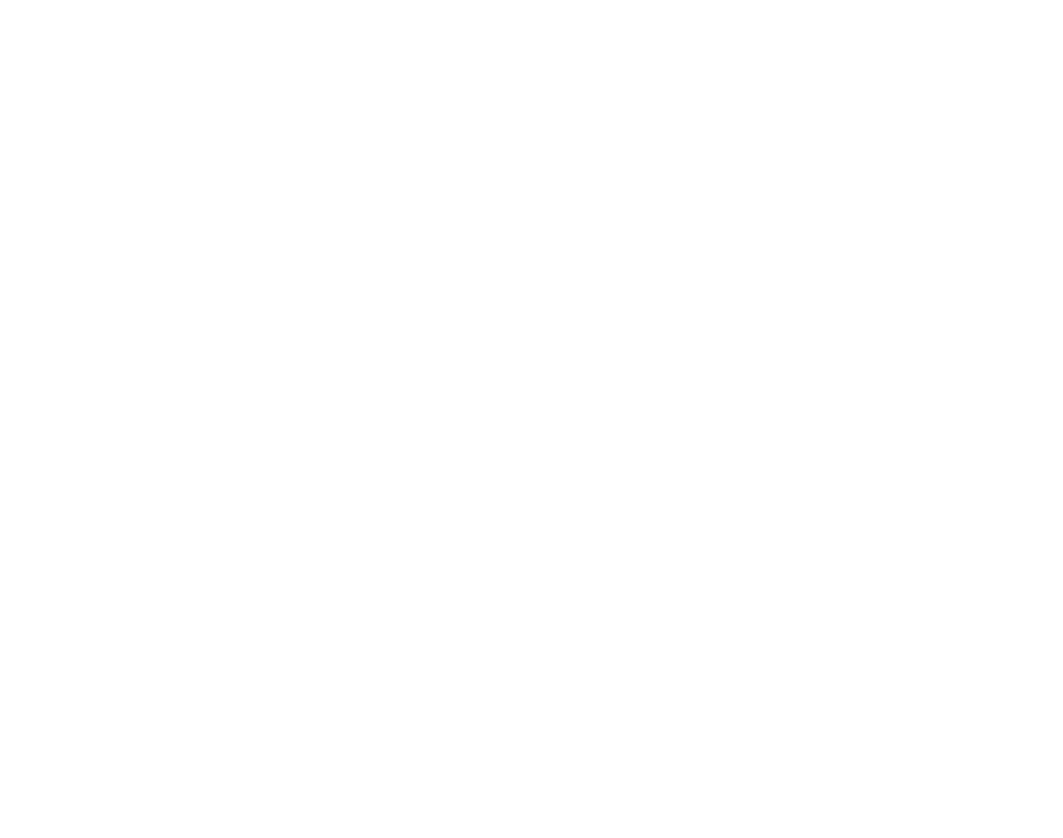
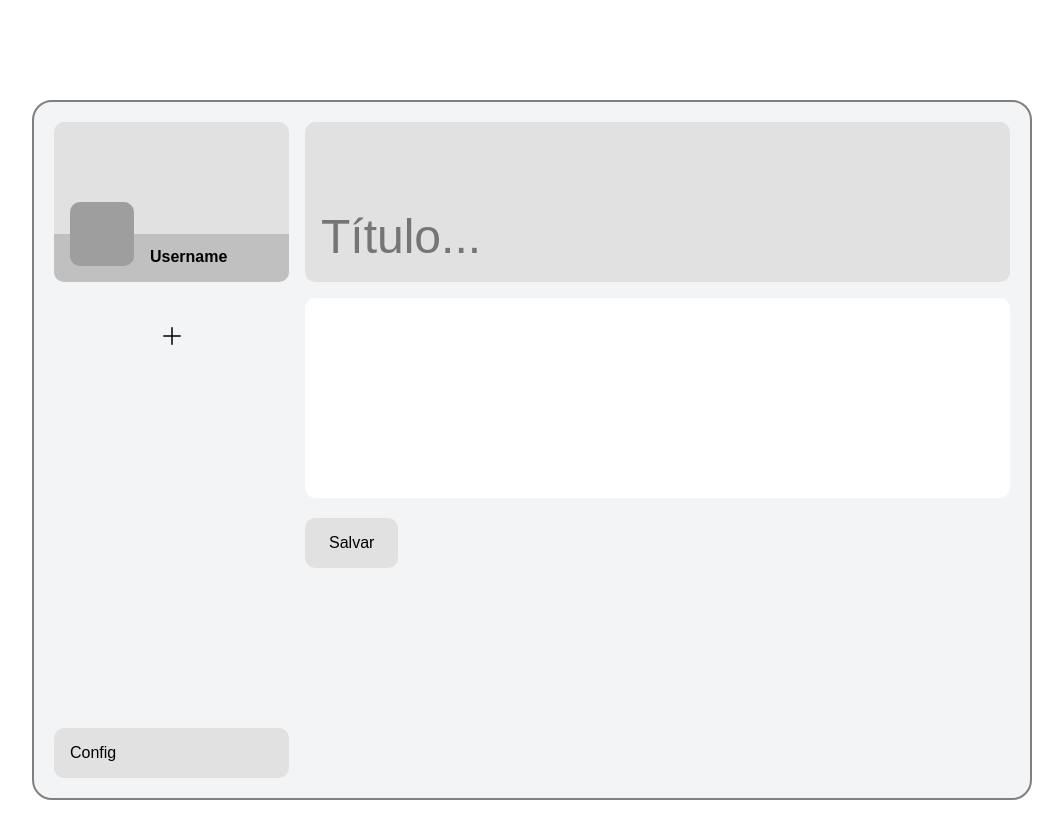
Before and after one commit to emanoelhenrick/emhkNotes, a React (Vite) app: page /app/create/1 in a window 1280 px wide. Before the commit this address had no page. Shown: the top 838 px of the page, without its empty margins (108-1171 px from the left). Before the commit the page ends 800 px from the top, so only its background shows below. Built offline with nearby package versions, Linux system fonts and the light colour scheme; grey boxes are pictures that could not be loaded.

Commit message:
add folders system

```diff
--- a/src/Router.tsx
+++ b/src/Router.tsx
@@ -7,6 +7,7 @@ import { LoginPage } from './pages/Login'
 import { RegisterPage } from './pages/Register'
 
 export function Router() {
+
   return (
     <Routes>
       <Route path='/' element={<AuthLayout />}>
@@ -14,8 +15,8 @@ export function Router() {
         <Route path='/register' element={<RegisterPage />} />
       </Route>
       <Route path='/app' element={<AppLayout />}>
-        <Route path='/app' element={<Notes />}/>
-        <Route path='/app/create' element={<CreateNote />} />
+        <Route path=":folderId" element={<Notes />}/>
+        <Route path='/app/create/:folderId' element={<CreateNote />} />
         {/* <Route path='/app/config' element={<ConfigPage />} /> */}
       </Route>
     </Routes>
--- a/src/pages/AppNotes/AppPages/CreateNote/index.tsx
+++ b/src/pages/AppNotes/AppPages/CreateNote/index.tsx
@@ -1,25 +1,56 @@
-import { NavLink } from "react-router-dom";
+import { useNavigate, useParams } from "react-router-dom";
 import { ButtonSaveNote, NoteName, NotesContainer, NoteText } from "./styles";
+import { useForm } from "react-hook-form";
+import { NotesContext } from "../../context";
+import { useContext } from "react";
 
 export function CreateNote() {
+
+  const navigate = useNavigate()
+
+  const { register, handleSubmit } = useForm()
+
+  const {addNewNote} = useContext(NotesContext)
+
+  const { folderId } = useParams()
+
+  interface noteProps {
+    noteTitle: string
+    noteContent: string
+  }
+
+  function sendNewNote(data: noteProps) {
+    const newNote = {
+      noteTitle: data.noteTitle,
+      noteContent: data.noteContent,
+      folderId: folderId
+    }
+
+    addNewNote(newNote as any)
+
+    navigate(`/app/${folderId}`)
+  }
+
   return (
     <NotesContainer>
       <NoteName>
-        <input type="text" placeholder="Título..." />
+        <input
+          type="text"
+          placeholder="Título..."
+          {...register('noteTitle')}
+        />
       </NoteName>
 
-      <form>
+      <form onSubmit={handleSubmit(sendNewNote as any)}>
 
-      <NoteText>
+      <NoteText
+        {...register('noteContent')}
+      >
       </NoteText>
 
-
-      <NavLink to="/app">
-        <ButtonSaveNote>
+      <ButtonSaveNote type="submit">
           Salvar
-        </ButtonSaveNote>
-      </NavLink>
-
+      </ButtonSaveNote>
 
       </form>
     </NotesContainer>
--- a/src/pages/AppNotes/AppPages/Notes/index.tsx
+++ b/src/pages/AppNotes/AppPages/Notes/index.tsx
@@ -1,44 +1,37 @@
 import { Plus } from "phosphor-react";
+import { useContext } from "react";
 import { NavLink } from "react-router-dom";
+import { NotesContext } from "../../context";
 import { Note } from "./components/Note";
 import { AddNote } from "./components/Note/styles";
 import { FolderName, NotesContainer, NotesList } from "./styles";
+import { useParams } from "react-router-dom";
 
-const NotesArray = [
-  {
-    title: 'Primeira nota',
-    content: 'Lorem ipsum dolor sit amet consectetur adipisicing elit. Recusandae sequi quae voluptatum pariatur aut saepe tempora. Sed, in dicta illum hic qui voluptate dolore, quo quod ipsam cupiditate deleniti at?',
-    id: 'A897DF'
-  },
-  {
-    title: 'Segunda nota',
-    content: 'Lorem ipsum dolor sit amet consectetur adipisicing elit. Recusandae sequi quae voluptatum pariatur aut saepe tempora. Sed, in dicta illum hic qui voluptate dolore, quo quod ipsam cupiditate deleniti at?',
-    id: 'A897OD'
-  },
-  {
-    title: 'Terceira nota',
-    content: 'Lorem ipsum dolor sit amet consectetur adipisicing elit. Recusandae sequi quae voluptatum pariatur aut saepe tempora. Sed, in dicta illum hic qui voluptate dolore, quo quod ipsam cupiditate deleniti at?',
-    id: 'A89739'
-  }
-]
 
 export function Notes() {
+
+  const {notesList, foldersList} = useContext(NotesContext)
+
+  const { folderId } = useParams()
+
+  const folderName = foldersList.find((folder) => folder.folderId === folderId)
+
+  const currentNotes = notesList.filter((note) => note.folderId === folderId)
+
   return (
     <NotesContainer>
       <FolderName>
-      <h1>notas</h1>
+            <h1>{folderName?.folderTitle}</h1>
           </FolderName>
           <NotesList>
-        {NotesArray.map(note => {
-          return <Note title={note.title} key={note.id} />
+            {currentNotes.map(note => {
+              return <Note title={note.noteTitle} key={note.noteId} />
             })}
-
-        <NavLink to="/app/create" title="Criar nota">
+            <NavLink to={`/app/create/${folderId}`} title="Criar nota">
               <AddNote>
                 <Plus size={24} />
               </AddNote>
             </NavLink>
-
           </NotesList>
     </NotesContainer>
   )
--- a/src/pages/AppNotes/components/Folders/index.tsx
+++ b/src/pages/AppNotes/components/Folders/index.tsx
@@ -1,30 +1,94 @@
-import { ButtonAddFolder, FoldersContainer } from "./styles";
+import { ButtonAddFolder, FolderContainer, FoldersContainer } from "./styles";
 import { Plus } from 'phosphor-react'
-import { Folder } from "../Folder";
+import { useContext, useState } from "react";
+import { NotesContext } from "../../context";
+import { useForm } from "react-hook-form";
+import { NavLink, useNavigate } from "react-router-dom";
 
-const folderArray = [
-  {
-    title: 'Primeira Pasta',
-    folderId: 'gj4k34g'
-  },
-  {
-    title: 'Segunda Pasta',
-    folderId: 'gj4k34g'
-  },
-  {
-    title: 'Terceira Pasta',
-    folderId: 'gj4k34g'
-  },
-]
+function generateID() {
+  let array = new Uint32Array(4);
+  window.crypto.getRandomValues(array);
+  let str = "";
+  for (let i = 0; i < array.length; i++) {
+    str += array[i].toString(16);
+  }
+  return str;
+}
 
 export function Folders() {
+
+  const { foldersList, addNewFolder } = useContext(NotesContext)
+  const { register, handleSubmit, reset } = useForm()
+  const [ progressNewFolder, setProgressNewFolder ] = useState(false)
+
+  interface folderPropForm {
+    folderTitle: string
+  }
+
+  const navigate = useNavigate()
+
+
+  function submitNewFolder(data: folderPropForm) {
+
+    const newId = generateID()
+
+    const newFolder = {
+      folderTitle: data.folderTitle,
+      folderId: newId
+    }
+
+    addNewFolder(newFolder)
+    setProgressNewFolder(false)
+    reset()
+    navigate(`/app/${newFolder.folderId}`)
+  }
+
+  function renderInputFolder() {
+    if(progressNewFolder){
+      return (
+        <input
+          type="text"
+          placeholder="Titulo"
+          {...register('folderTitle')}
+        />
+      )
+    }
+  }
+
+  function changeNewFolderProgress() {
+    if(!progressNewFolder){
+      setProgressNewFolder(true)
+    } else {
+      setProgressNewFolder(false)
+    }
+  }
+
   return (
     <FoldersContainer>
 
-      {folderArray.map(folder => {
-        return <Folder title={folder.title} key={folder.folderId} />
+      {foldersList.map(folder => {
+        return (
+          <NavLink
+            to={`/app/${folder.folderId}`}
+            key={folder.folderId}
+            >
+            <FolderContainer
+            key={folder.folderId}
+            >
+            <span>{folder.folderTitle}</span>
+            </FolderContainer>
+          </NavLink>
+
+        )
       })}
-      <ButtonAddFolder><Plus size={24} /></ButtonAddFolder>
+
+      <form onSubmit={handleSubmit(submitNewFolder as any)}>
+        {renderInputFolder()}
+      </form>
+
+      <ButtonAddFolder onClick={changeNewFolderProgress} >
+        <Plus size={24} />
+      </ButtonAddFolder>
 
     </FoldersContainer>
   )
--- a/src/pages/AppNotes/components/Folders/styles.ts
+++ b/src/pages/AppNotes/components/Folders/styles.ts
@@ -5,6 +5,46 @@ export const FoldersContainer = styled.div`
   flex-direction: column;
   align-items: center;
   gap: 10px;
+
+  a {
+    width: 100%;
+  }
+
+  form {
+    width: 100%;
+  }
+
+  input {
+  padding: 1rem;
+  border-radius: 10px;
+  border: none;
+  outline: none;
+  width: 100%;
+  background-color: #E1e1e2;
+  text-align: left;
+  font-size: 1rem;
+  transition: all 100ms;
+  cursor: auto;
+
+  }
+`
+
+
+export const FolderContainer = styled.button`
+  padding: 1rem;
+  border-radius: 10px;
+  border: none;
+  outline: none;
+  width: 100%;
+  background-color: #E1e1e2;
+  text-align: left;
+  font-size: 1rem;
+  transition: all 100ms;
+  cursor: pointer;
+
+  &:hover {
+    transform: scale(1.05, 1.05);
+  }
 `
 
 
--- /dev/null
+++ b/src/pages/AppNotes/context/index.tsx
@@ -0,0 +1,82 @@
+import { createContext, useState } from "react";
+
+
+interface NotesContextProps {
+  notesList: NoteProps[]
+  foldersList: FolderProps[]
+  addNewNote: (note: NoteProps) => void
+  addNewFolder: (folder: FolderProps) => void
+}
+
+interface NoteProps {
+  noteTitle: string
+  noteContent: string
+  noteId: string
+  folderId: string
+}
+
+interface newNoteProps {
+  noteTitle: string
+  noteContent: string
+  folderId: string
+}
+
+interface FolderProps {
+  folderTitle: string
+  folderId: string
+}
+
+function generateID() {
+  let array = new Uint32Array(4);
+  window.crypto.getRandomValues(array);
+  let str = "";
+  for (let i = 0; i < array.length; i++) {
+    str += array[i].toString(16);
+  }
+  return str;
+}
+
+export const NotesContext = createContext({} as NotesContextProps)
+
+export function NotesContextProvider({ children }: any) {
+  const [notesList, setNotesList] = useState<NoteProps[]>([])
+  const [foldersList, setFoldersList] = useState<FolderProps[]>([])
+
+  function addNewNote(props: newNoteProps) {
+
+    const newNote = {
+      noteContent: props.noteContent,
+      noteTitle: props.noteTitle,
+      noteId: generateID(),
+      folderId: props.folderId
+    }
+
+    setNotesList(prevNotes => {
+      return [...prevNotes, newNote]
+    })
+  }
+
+  function addNewFolder(newFolder:any) {
+
+    setFoldersList(prevFolders => {
+      return [...prevFolders, newFolder]
+    })
+
+  }
+
+
+  return (
+    <NotesContext.Provider
+    value={{
+      notesList,
+      foldersList,
+      addNewNote,
+      addNewFolder
+    }}
+    >
+      {children}
+    </NotesContext.Provider>
+  )
+
+
+}
--- a/src/pages/AppNotes/index.tsx
+++ b/src/pages/AppNotes/index.tsx
@@ -1,10 +1,14 @@
 import { Folders } from "./components/Folders";
 import { Profile } from "./components/Profile";
 import { AppContainer, ButtonConfig } from "./styles";
+import { NotesContextProvider } from "./context";
+
 
 export function AppNotes({ children }: any) {
+
   return (
     <AppContainer>
+      <NotesContextProvider>
       <aside>
         <div>
           <Profile />
@@ -13,6 +17,7 @@ export function AppNotes({ children }: any) {
         <ButtonConfig>Config</ButtonConfig>
       </aside>
       {children}
+      </NotesContextProvider>
     </AppContainer>
 
   )
--- a/src/pages/AppNotes/styles.ts
+++ b/src/pages/AppNotes/styles.ts
@@ -29,3 +29,10 @@ export const ButtonConfig = styled.button`
   text-align: left;
   font-size: 1rem;
 `
+
+export const NoFolder = styled.div`
+  width: 100%;
+  height: 100%;
+  display: flex;
+  background-color: red;
+`
```
Also changed, not shown: src/pages/AppNotes/AppPages/Notes/styles.ts (line endings or trailing spaces). Lines whose indentation alone changed are shown as unchanged.
